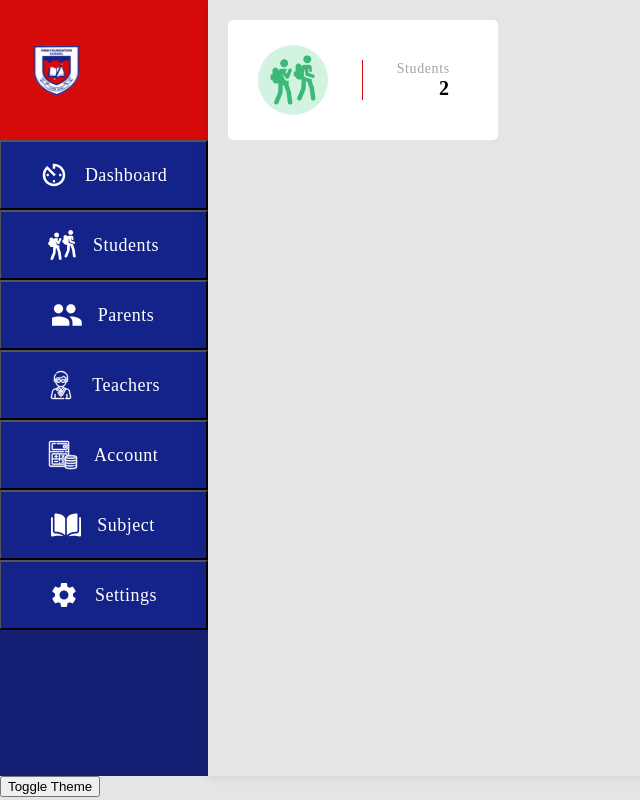
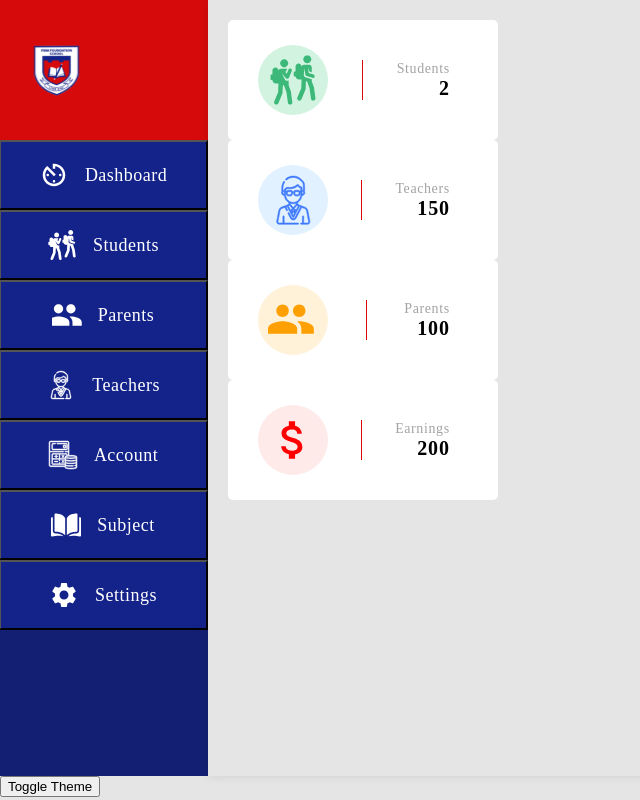
Before and after one commit to AF2B/SchoolSystemSTUP, a React (Vite) app: page /dashboard in a window 1280 px wide. Shown: the whole page, without its empty margins (0-640 px from the left). Built offline with nearby package versions, Linux system fonts and the light colour scheme.

Commit message:
CardCounter previously done

```diff
--- a/src/components/CardCounter/index.tsx
+++ b/src/components/CardCounter/index.tsx
@@ -4,6 +4,7 @@ interface ICardCounterProps {
     icon: string;
     text: string;
     value: number;
+    bgColor: string;
 };
 
 import {
@@ -20,11 +21,12 @@ import {
 const CardCounter: React.FC<ICardCounterProps> = ({
     icon,
     text,
-    value
+    value,
+    bgColor
 }) => {
     return (
-        <CardCounterContainer >
-            <CardCounterIconContainer>
+        <CardCounterContainer>
+            <CardCounterIconContainer color={bgColor}>
                 <CardCounterIcon src={icon} />
             </CardCounterIconContainer>
             <CardCounterPipe />
--- a/src/components/CardCounter/style.ts
+++ b/src/components/CardCounter/style.ts
@@ -28,11 +28,15 @@ export const CardCounterValue = styled.span`
     color: ${props => props.theme.textInvert3};
 `;
 
-export const CardCounterIconContainer = styled.div`
+interface ICardCounterIconContainerProps {
+    color: string;
+}
+
+export const CardCounterIconContainer = styled.div<ICardCounterIconContainerProps>`
     display: flex;
     justify-content: center;
     align-items: center;
-    background-color: ${props => props.theme.bg4};
+    background-color: ${props => props.color};
     width: 70px;
     height: 70px;
     border-radius: 50%;
--- a/src/pages/dashboard/index.tsx
+++ b/src/pages/dashboard/index.tsx
@@ -99,7 +99,28 @@ const Dashboard: React.FC<IDashboardProps> = () => {
                 ))
             }
             content={
-                <CardCounter icon={StudentsIcon} text="Students" value={2.000}/>
+                <div>
+                    <CardCounter
+                        icon={StudentsIcon}
+                        text="Students"
+                        value={2.000}
+                        bgColor="#D1F3E0"/>
+                    <CardCounter
+                        icon={TeachersIcon}
+                        text="Teachers"
+                        value={150}
+                        bgColor="#E1F1FF"/>
+                    <CardCounter
+                        icon={ParentsIcon}
+                        text="Parents"
+                        value={100}
+                        bgColor="#FFF2D8"/>
+                    <CardCounter
+                        icon={EarningsIcon}
+                        text="Earnings"
+                        value={200.000}
+                        bgColor="#FFEAEA"/>
+                </div>
                 // cardCounters.map((cardCounter, index) => (
                 //     <CardCounter
                 //         key={index}
@@ -107,7 +128,7 @@ const Dashboard: React.FC<IDashboardProps> = () => {
                 //         text={cardCounter.text}
                 //         value={cardCounter.value}
                 //     />
-                // ))
+                // )) TODO: Create a way to render that way
             }
         />
     );
--- a/src/styles/theme.ts
+++ b/src/styles/theme.ts
@@ -9,7 +9,10 @@ export const lightTheme = {
   bg: '#E5E5E5',
   bg2: '#FFFFFF',
   bg3: '#D60A0B',
-  bg4: '#D1F3E0'
+  bg4: '#D1F3E0',
+  bg5: '#E1F1FF',
+  bg6: '#FFF2D8',
+  bg7: '#FFEAEA'
 };
 
 export const darkTheme = {
@@ -22,5 +25,9 @@ export const darkTheme = {
   primary2: '#85c1e9',
   bg: '#2c3e50',
   bg2: '#34495e',
-  bg3: '#D60A0B'
+  bg3: '#D60A0B',
+  bg4: '#D1F3E0',
+  bg5: '#3F7AFC',
+  bg6: '#FFF2D8',
+  bg7: '#FFEAEA'
 };
```
